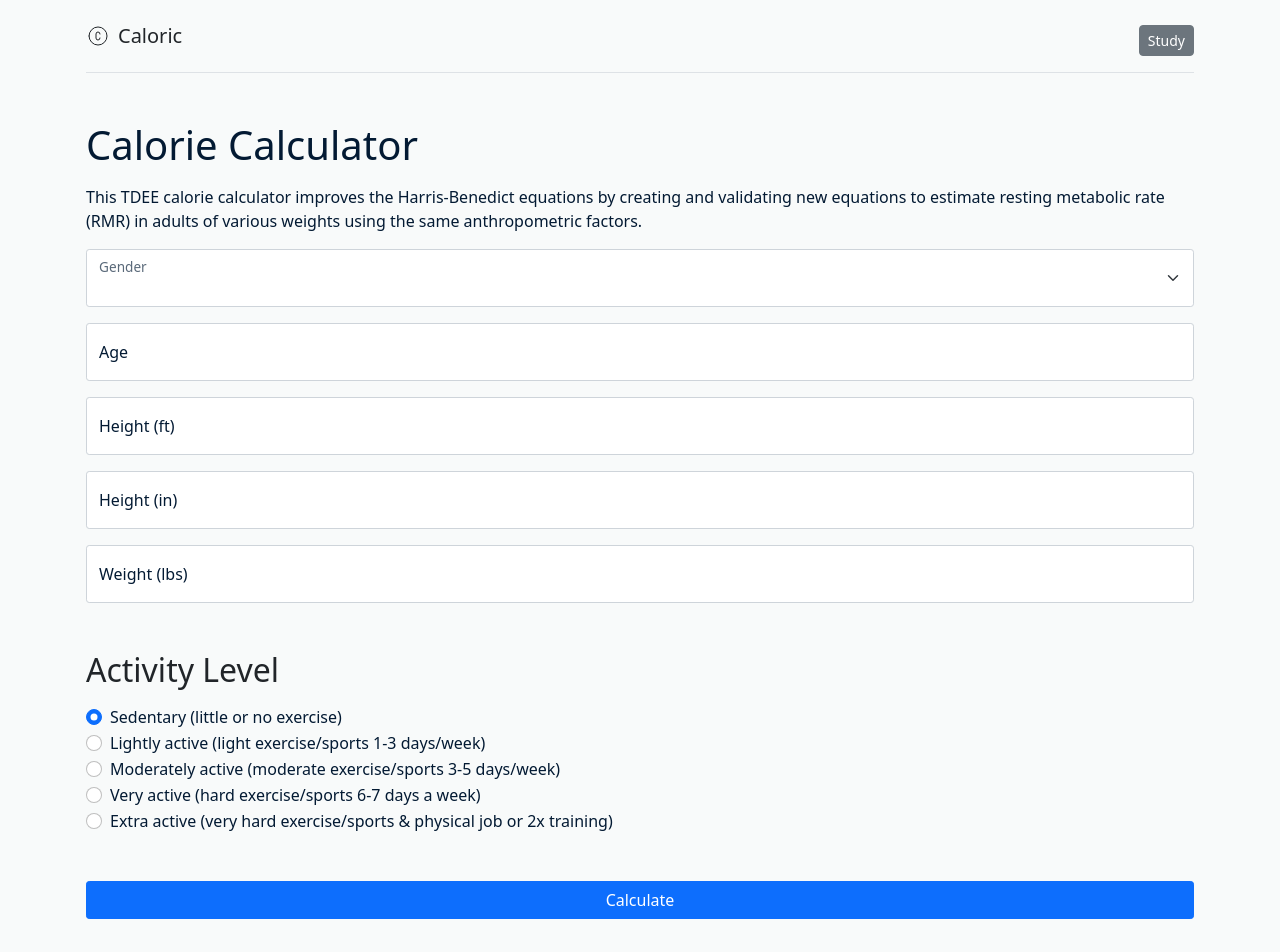
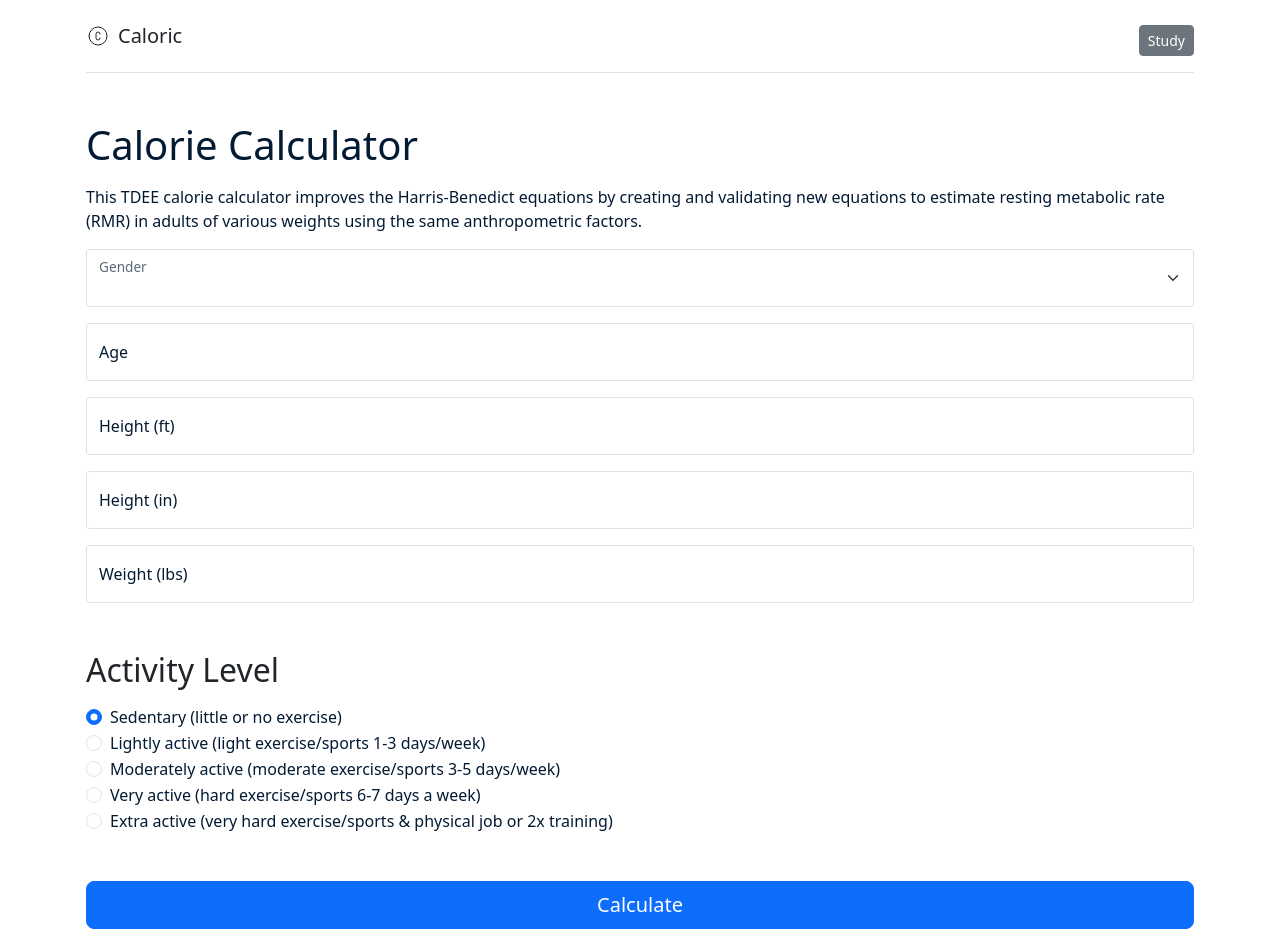
Before and after one commit to emiluzelac/caloric, a Next.js app: page / in a window 1280 px wide. Shown: the top 952 px of the page. Built offline with nearby package versions, Linux system fonts and the light colour scheme.

Commit message:
Bootstrap Update

```diff
--- a/package.json
+++ b/package.json
@@ -18,7 +18,7 @@
     "@types/node": "^18.16.3",
     "@types/react": "^18.2.0",
     "@types/react-dom": "^18.2.1",
-    "bootstrap": "^5.2.3",
+    "bootstrap": "^5.3.0",
     "next": "^13.3.2",
     "react": "^18.2.0",
     "react-bootstrap": "^2.7.4",
--- a/src/components/Calculator.tsx
+++ b/src/components/Calculator.tsx
@@ -237,7 +237,7 @@ const Calculator: React.FC = () => {
             </div>
           ))}
         </div>
-        <button className="w-100 btn btn-primary" onClick={calculate}>
+        <button className="w-100 btn btn-primary btn-lg" onClick={calculate}>
           Calculate
         </button>
       </div>
--- a/src/styles/styles.scss
+++ b/src/styles/styles.scss
@@ -1,5 +1,4 @@
 // Variable overrides first
-$body-bg: #f8fafa;
 $body-color: #031a33;
 $border-radius: 0.2rem;
 $btn-border-radius: 0.2rem;
```
Also changed, not shown: 1 other file (tests, documents, lock files or other folders).
